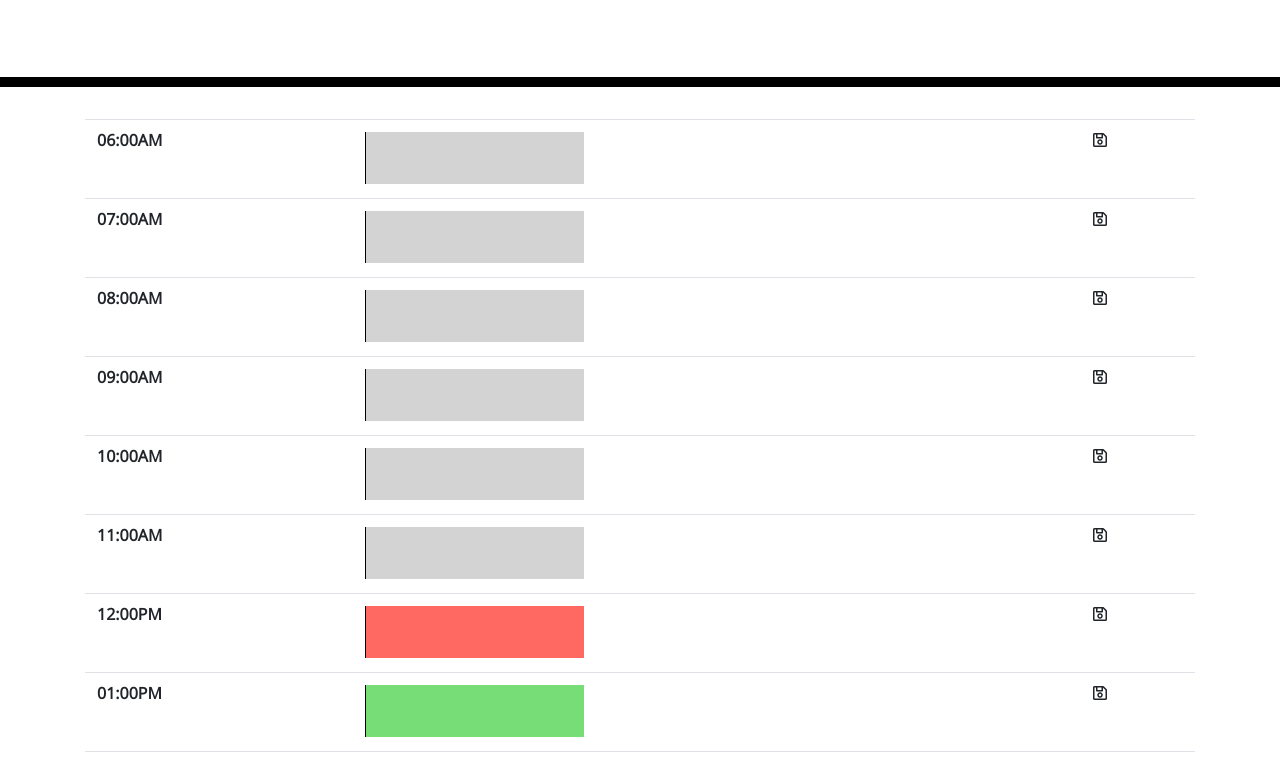
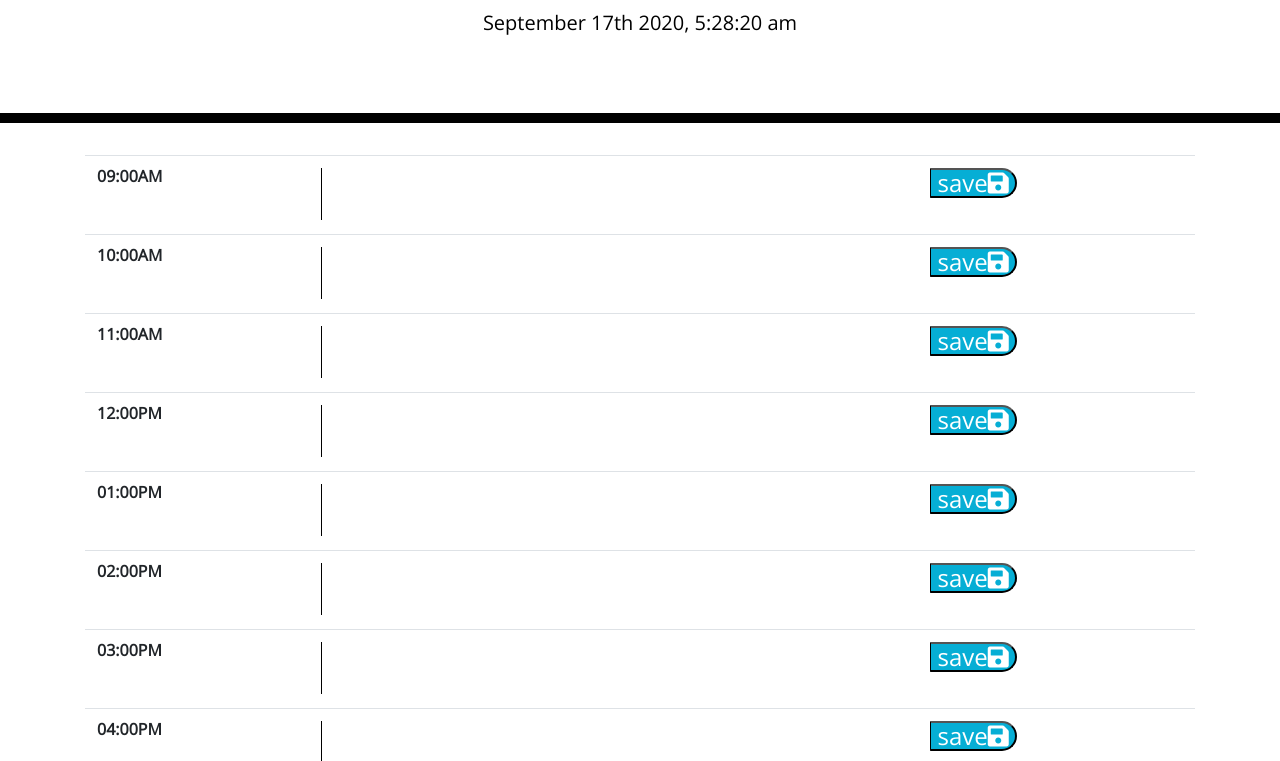
Before and after one commit to saida179/work-day-scheduler-homework, a plain HTML site: page index.html in a window 1280 px wide. Shown: the part 181-942 px from the top of the page. Drawn offline with nearby package versions, Linux system fonts and the light colour scheme.

Commit message:
working on the last minutes code

```diff
--- a/index.html
+++ b/index.html
@@ -22,43 +22,16 @@
   <div class="container">
 
 
-    <!-- Timeblocks go here -->
+    <!-- Time blocks go here -->
     <table class="table">
       <tbody>
-        <tr>
-          <th scope="row">06:00AM</th>
-          <td class="calendar-event">
-            <textarea id="text-6am" class="calendar-text"></textarea>
-          </td>
-          <td>
-            <i class="far fa-save save-event"></i>
-          </td>
-        </tr>
-        <tr>
-          <th scope="row">07:00AM</th>
-          <td class="calendar-event">
-            <textarea id="text-7am" class="calendar-text"></textarea>
-          </td>
-          <td>
-            <i class="far fa-save save-event"></i>
-          </td>
-        </tr>
-        <tr>
-          <th scope="row">08:00AM</th>
-          <td class="calendar-event">
-            <textarea id="text-8am" class="calendar-text"></textarea>
-          </td>
-          <td>
-            <i class="far fa-save save-event"></i>
-          </td>
-        </tr>
         <tr>
           <th scope="row">09:00AM</th>
           <td class="calendar-event">
             <textarea id="text-9am" class="calendar-text"></textarea>
           </td>
           <td>
-            <i class="far fa-save save-event"></i>
+            <button style='font-size:24px'>save<i class='fas fa-save'></i></button>
           </td>
         </tr>
         <tr>
@@ -67,7 +40,7 @@
             <textarea id="text-10am" class="calendar-text"></textarea>
           </td>
           <td>
-            <i class="far fa-save save-event"></i>
+            <button style='font-size:24px'>save<i class='fas fa-save'></i></button>
           </td>
         </tr>
         <tr>
@@ -76,7 +49,7 @@
             <textarea id="text-11am" class="calendar-text"></textarea>
           </td>
           <td>
-            <i class="far fa-save save-event"></i>
+            <button style='font-size:24px'>save<i class='fas fa-save'></i></button>
           </td>
         </tr>
         <tr>
@@ -85,7 +58,7 @@
             <textarea id="text-12pm" class="calendar-text"></textarea>
           </td>
           <td>
-            <i class="far fa-save save-event"></i>
+            <button style='font-size:24px'>save<i class='fas fa-save'></i></button>
           </td>
         </tr>
         <tr>
@@ -94,7 +67,7 @@
             <textarea id="text-1pm" class="calendar-text"></textarea>
           </td>
           <td>
-            <i class="far fa-save save-event"></i>
+            <button style='font-size:24px'>save<i class='fas fa-save'></i></button>
           </td>
         </tr>
         <tr>
@@ -103,7 +76,7 @@
             <textarea id="text-2pm" class="calendar-text"></textarea>
           </td>
           <td>
-            <i class="far fa-save save-event"></i>
+            <button style='font-size:24px'>save<i class='fas fa-save'></i></button>
           </td>
         </tr>
         <tr>
@@ -112,7 +85,7 @@
             <textarea id="text-3pm" class="calendar-text"></textarea>
           </td>
           <td>
-            <i class="far fa-save save-event"></i>
+            <button style='font-size:24px'>save<i class='fas fa-save'></i></button>
           </td>
         </tr>
         <tr>
@@ -121,7 +94,7 @@
             <textarea id="text-4pm" class="calendar-text"></textarea>
           </td>
           <td>
-            <i class="far fa-save save-event"></i>
+            <button style='font-size:24px'>save<i class='fas fa-save'></i></button>
           </td>
         </tr>
         <tr>
@@ -130,16 +103,7 @@
             <textarea id="text-5pm" class="calendar-text"></textarea>
           </td>
           <td>
-            <i class="far fa-save save-event"></i>
-          </td>
-        </tr>
-        <tr>
-          <th scope="row">06:00PM</th>
-          <td class="calendar-event">
-            <textarea id="text-6pm" class="calendar-text"></textarea>
-          </td>
-          <td>
-            <i class="far fa-save save-event"></i>
+            <button style='font-size:24px'>save<i class='fas fa-save'></i></button>
           </td>
         </tr>
       </tbody>
@@ -151,6 +115,7 @@
 
   <script src="https://code.jquery.com/jquery-3.4.1.min.js"></script>
   <script src="https://cdnjs.cloudflare.com/ajax/libs/moment.js/2.24.0/moment.min.js"></script>
+  <script src="script.js"></script>
 </body>
 
 </html>
--- /dev/null
+++ b/script.js
@@ -0,0 +1,16 @@
+//# 05 Third-Party APIs: Work Day Scheduler
+    let currentDay = moment().format('MMMM Do YYYY, h:mm:ss a');
+$(document).ready(function(){
+    $("#currentDay").text( moment().format('MMMM Do YYYY, h:mm:ss a'));
+});
+
+//WHEN I view the time blocks for that day
+//THEN each time block is color coded to indicate
+//whether it is in the past, present, or future
+let timeSlotIds = document.querySelectorAll(["text-9am", "text-10am", "text-11am", "text-12pm", "text-1pm", "text-2pm", "text-3pm", "text-4pm", "text-5pm", "text-6pm" ]);
+
+
+//WHEN I click the save button for that time block
+$(".fas fa-save").on("click"), function () {
+    console.log("button works");
+};
--- a/style.css
+++ b/style.css
@@ -43,22 +43,22 @@ textarea {
   border-top: 1px dashed #000000;
 }
 
-.past, #text-6am, #text-7am, #text-8am, #text-9am, #text-10am, #text-11am {
+.past {
   background-color: #d3d3d3;
   color: white;
 }
 
-.present, #text-12pm {
+.present {
   background-color: #ff6961;
   color: white;
 }
 
-.future, #text-1pm, #text-2pm, #text-3pm, #text-4pm, #text-5pm, #text-6pm {
+.future {
   background-color: #77dd77;
   color: white;
 }
 
-.saveBtn {
+.saveBtn, button {
   border-left: 1px solid black;
   border-top-right-radius: 15px;
   border-bottom-right-radius: 15px;
@@ -66,7 +66,7 @@ textarea {
   color: white;
 }
 
-.saveBtn i:hover {
+button i:hover {
   font-size: 20px;
   transition: all .3s ease-in-out;
 }
```
Also changed, not shown: scprit.js (deleted, +0 -46 lines).
